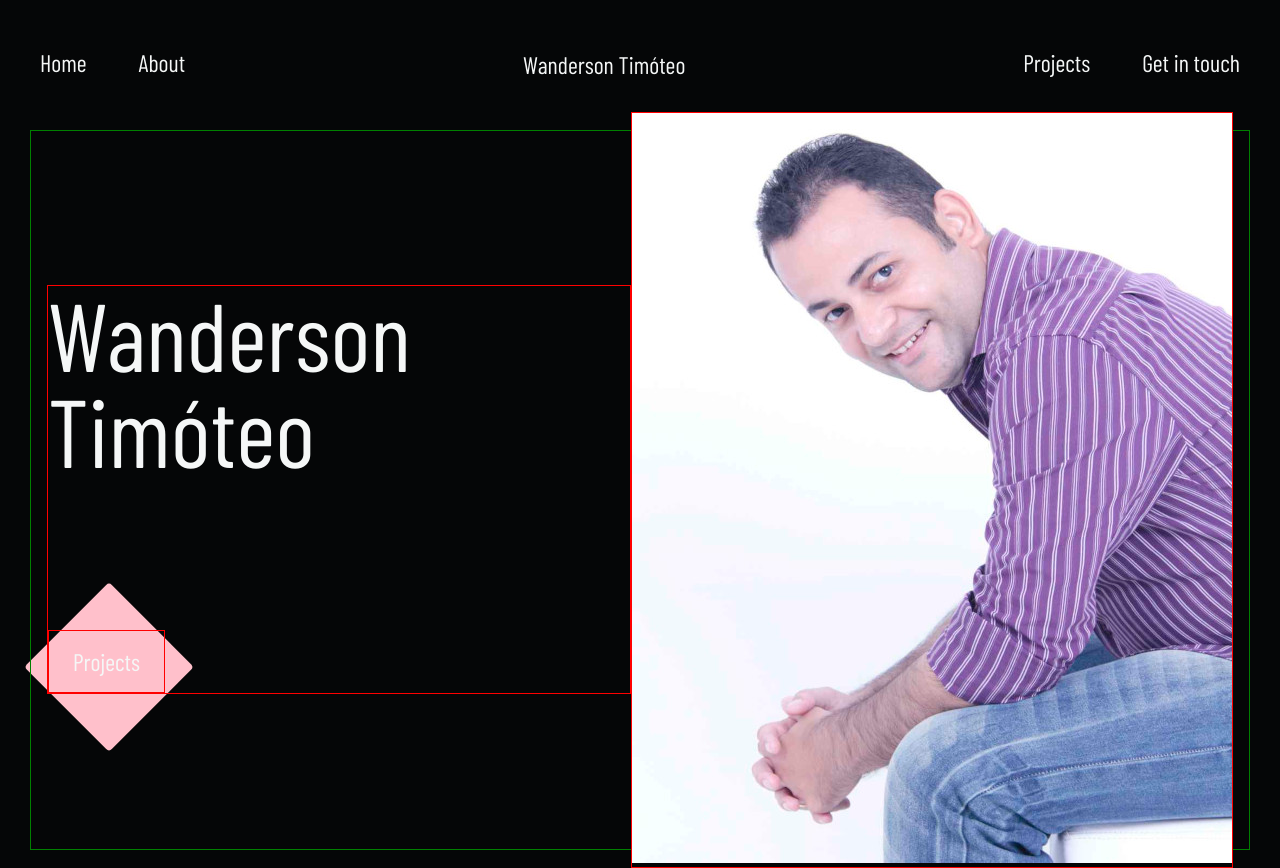
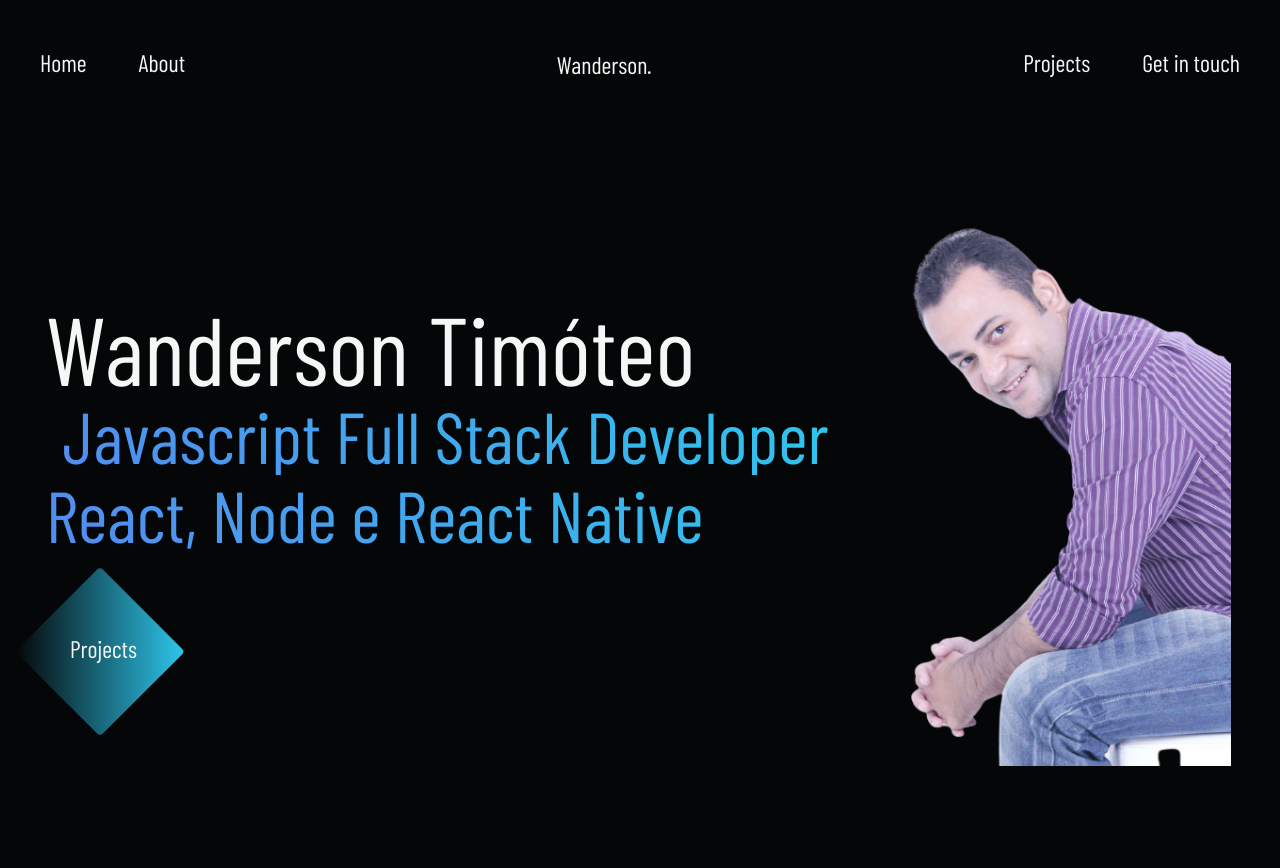
Before and after one commit to Wanderson-A-Timoteo/portfolio, a plain HTML site: page index.html in a window 1280 px wide. Drawn offline with nearby package versions, Linux system fonts and the light colour scheme; a web font is replaced by a local one.

Commit message:
add img sem fundo e corrigido layout da home

```diff
--- a/css/sass/_layout.scss
+++ b/css/sass/_layout.scss
@@ -2,8 +2,10 @@
 
 .menu {
   width: 100%;
+
   display: flex;
   justify-content: space-between;
+
   padding: 48px 16px;
 }
 
@@ -16,8 +18,11 @@
   }
 }
 
+// CONTAINER
+
 .container {
   max-width: 1220px;
+
   margin: 0 auto;
 
   padding: 24px 16px;
@@ -36,17 +41,18 @@
   .hero {
     height: auto;
   }
+
   .container {
     flex-direction: column;
   }
 }
 
-.container-tem:nth-child(1) {
-  flex-grow: 2;
+.container-item:nth-child(1) {
+  flex-grow: 3;
+
   margin: 40px 0px;
 }
-
-.container-tem:nth-child(2) {
+.container-item:nth-child(2) {
   flex-grow: 1;
 
   display: flex;
--- a/css/sass/_typography.scss
+++ b/css/sass/_typography.scss
@@ -36,6 +36,7 @@ a {
 
     transform: translate(20%, -50%);
     transition: 0.5s ease;
+
     background-color: $white-normal;
   }
 
@@ -89,7 +90,7 @@ h6 {
 }
 
 .mask {
-  background-color: linear-gradiente(225deg, #2dc7ed 0%, #538bf0 100%);
+  background: linear-gradient(225deg, #2dc7ed 0%, #538bf0 100%);
 
   -webkit-background-clip: text;
   -webkit-text-fill-color: transparent;
@@ -106,7 +107,9 @@ h6 {
 .square {
   display: inline-block;
   margin-top: 64px;
+
   font-size: 24px;
+
   padding: 16px 24px;
 
   position: relative;
@@ -124,17 +127,17 @@ h6 {
     width: 120px;
     height: 120px;
 
-    background-color: linear-gradiente(225deg, #2dc7ed 0%, rgba());
+    transform: translate(-5%, -22%) rotate(45deg);
 
-    transform: translate(-5%, -22%) rotate(45deg);
+    background: linear-gradient(225deg, #2dc7ed 0%, rgba(83, 139, 240, 0) 100%);
 
     border-radius: 4px;
     transition: 0.5s ease;
   }
 
-  a:hover {
+  &:hover {
     &::after {
+      transform: translate(-5%, -22%) rotate(60deg);
     }
-    transform: translate(-5%, -22%) rotate(60deg);
   }
 }
--- a/index.html
+++ b/index.html
@@ -24,7 +24,7 @@
         <a href="#" class="link">About</a>
       </div>
       <div class="menu-logo">
-        <h5>Wanderson Timóteo</h5>
+        <h5>Wanderson.</h5>
       </div>
       <div class="menu-right">
         <a href="#" class="link">Projects</a>
@@ -37,15 +37,15 @@
 
     <!---->
     <section class="container hero">
-      <div class="container-item border">
+      <div class="container-item">
         <h1>Wanderson Timóteo</h1>
-        <h3 class="mask text-right">Creative Developer</h3>
-        <h3 class="mask">FullStack Developer</h3>
+        <h2 class="mask text-right">Javascript Full Stack Developer</h2>
+        <h2 class="mask">React, Node e React Native</h2>
 
         <a href="#" class="square">Projects</a>
       </div>
-      <div class="container-item border">
-        <img src="img/01600x750.jpg" alt="" />
+      <div class="container-item">
+        <img src="img/01_425x587_SF.png" alt="" />
       </div>
     </section>
   </body>
```
Also changed, not shown: css/style.css, img/01_425x587_SF.png (added), img/02_425x587_SF.png (added), img/03_430x580_SF.png (added), 1 other file.
